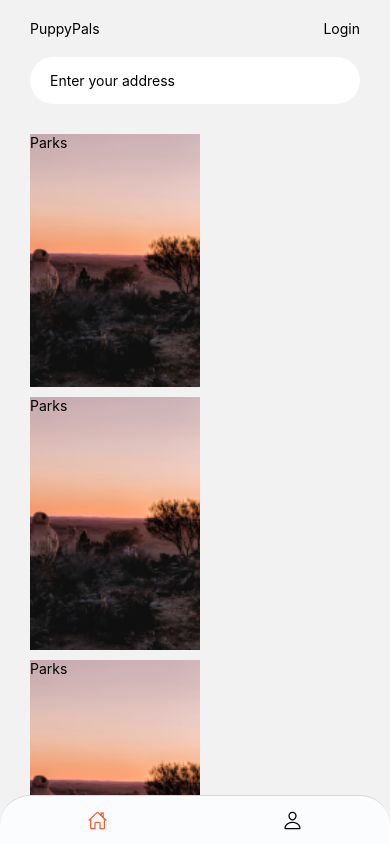
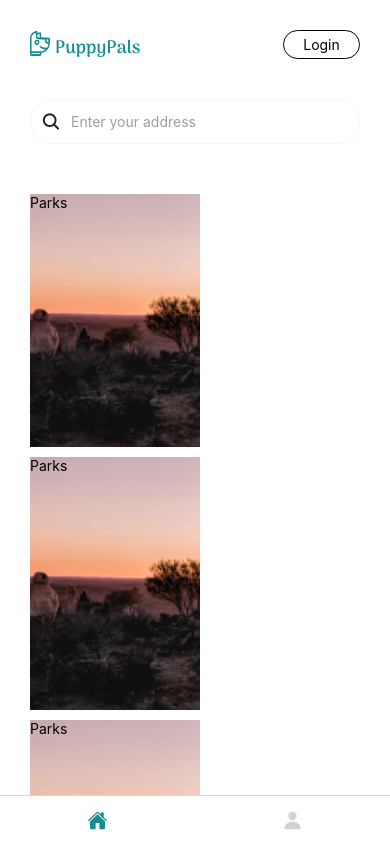
Before and after one commit to jjaykim/Dog-Owner-Socializing-App, a React Native app: screen /HomeScreen in a window 390 px wide. Built offline with nearby package versions, Linux system fonts and the light colour scheme.

Commit message:
create main Header

```diff
--- a/package.json
+++ b/package.json
@@ -22,6 +22,7 @@
     "react-native": "0.68.2",
     "react-native-safe-area-context": "^4.3.1",
     "react-native-screens": "^3.13.1",
+    "react-native-svg": "^12.3.0",
     "react-native-web": "0.17.7"
   },
   "devDependencies": {
--- a/src/components/header/Header.js
+++ b/src/components/header/Header.js
@@ -1,13 +1,21 @@
 import React from 'react';
-import { Text, StyleSheet, View } from 'react-native';
+import { Text, StyleSheet, View, Button, TouchableOpacity } from 'react-native';
 import { SafeAreaView } from 'react-native-safe-area-context';
+
+import colors from '../../styles/colors';
+import PuppyPalsLogo from '../common/icons/Logo';
 
 export const Header = () => {
   return (
     <SafeAreaView>
       <View style={styles.menuWrapper}>
-        <Text>PuppyPals</Text>
-        <Text>Login</Text>
+        <PuppyPalsLogo />
+
+        <TouchableOpacity activeOpacity={0.5} style={styles.loginTouchBox}>
+          <View style={styles.loginLabelBox}>
+            <Text>Login</Text>
+          </View>
+        </TouchableOpacity>
       </View>
     </SafeAreaView>
   );
@@ -15,7 +23,7 @@ export const Header = () => {
 
 const styles = StyleSheet.create({
   menuWrapper: {
-    marginTop: 20,
+    marginTop: 30,
     flexDirection: 'row',
     justifyContent: 'space-between',
     alignItems: 'center',
@@ -25,4 +33,15 @@ const styles = StyleSheet.create({
     height: 52,
     borderRadius: 10,
   },
+  loginTouchBox: {
+    borderRadius: 28,
+    borderWidth: 1.4,
+    borderStyle: 'solid',
+  },
+  loginLabelBox: {
+    width: 75,
+    height: 27,
+    alignItems: 'center',
+    justifyContent: 'center',
+  },
 });
--- a/src/navigators/HomeTabNav.js
+++ b/src/navigators/HomeTabNav.js
@@ -17,8 +17,8 @@ export const HomeTabNav = () => {
         tabBarIcon: ({ focused }) => {
           return (
             <Ionicons
-              name={route.name === 'HomeTab' ? 'home-outline' : 'ios-person-outline'}
-              color={focused ? colors.orange : undefined}
+              name={route.name === 'HomeTab' ? 'ios-home' : 'ios-person'}
+              color={focused ? colors.blueGreen : colors.gray}
               size={20}
             />
           );
@@ -42,8 +42,6 @@ export const HomeTabNav = () => {
 
 const styles = StyleSheet.create({
   tabBar: {
-    backgroundColor: colors.white,
-    borderTopLeftRadius: 30,
-    borderTopRightRadius: 30,
+    backgroundColor: '#FFFFFF',
   },
 });
--- a/src/screens/Home.js
+++ b/src/screens/Home.js
@@ -9,6 +9,7 @@ import {
   Dimensions,
   FlatList,
 } from 'react-native';
+import { Ionicons } from '@expo/vector-icons';
 
 import { Header } from '../components/header/Header';
 import colors from '../styles/colors';
@@ -29,7 +30,14 @@ export const Home = ({ navigation }) => {
       <Header />
 
       {/* Search Bar */}
-      <TextInput style={styles.textInput} placeholder="Enter your address" />
+      <View style={styles.searchBox}>
+        <Ionicons name="ios-search" size={20} color="#212121" style={{ padding: 10 }} />
+        <TextInput
+          style={{ flex: 1, fontSize: 14 }}
+          placeholder="Enter your address"
+          placeholderTextColor={colors.lightGray}
+        />
+      </View>
 
       {/* Parks */}
       <View>
@@ -60,25 +68,17 @@ const styles = StyleSheet.create({
     flex: 1,
     color: colors.white,
     paddingHorizontal: 30,
+    backgroundColor: colors.white,
   },
-  menuWrapper: {
-    marginVertical: 20,
+  searchBox: {
     flexDirection: 'row',
-    justifyContent: 'space-between',
+    justifyContent: 'center',
     alignItems: 'center',
-  },
-  profileImage: {
-    width: 52,
-    height: 52,
-    borderRadius: 10,
-  },
-  textInput: {
-    backgroundColor: 'white',
-    paddingVertical: 15,
-    paddingHorizontal: 20,
+    backgroundColor: '#fff',
+    marginVertical: 40,
     borderRadius: 30,
-    marginVertical: 20,
-    fontSize: 14,
+    borderColor: '#F5F5F5',
+    borderWidth: 1,
   },
   backgroundImage: {
     height: height * 0.3,
--- a/src/styles/colors.js
+++ b/src/styles/colors.js
@@ -3,8 +3,9 @@ const colors = {
   darkGray: '#676767',
   orange: '#F35D38',
   black: '#0C0D0E',
-  white: '#FBFCFE',
-  lightGray: '#E1E1E5',
+  white: '#FFFFFF',
+  lightGray: '#9E9E9E',
+  blueGreen: '#148D95',
 };
 
 export default colors;
```
Also changed, not shown: .eslintrc.json, src/components/common/icons/Logo.js (added), 1 other file (tests, documents, lock files or other folders).
